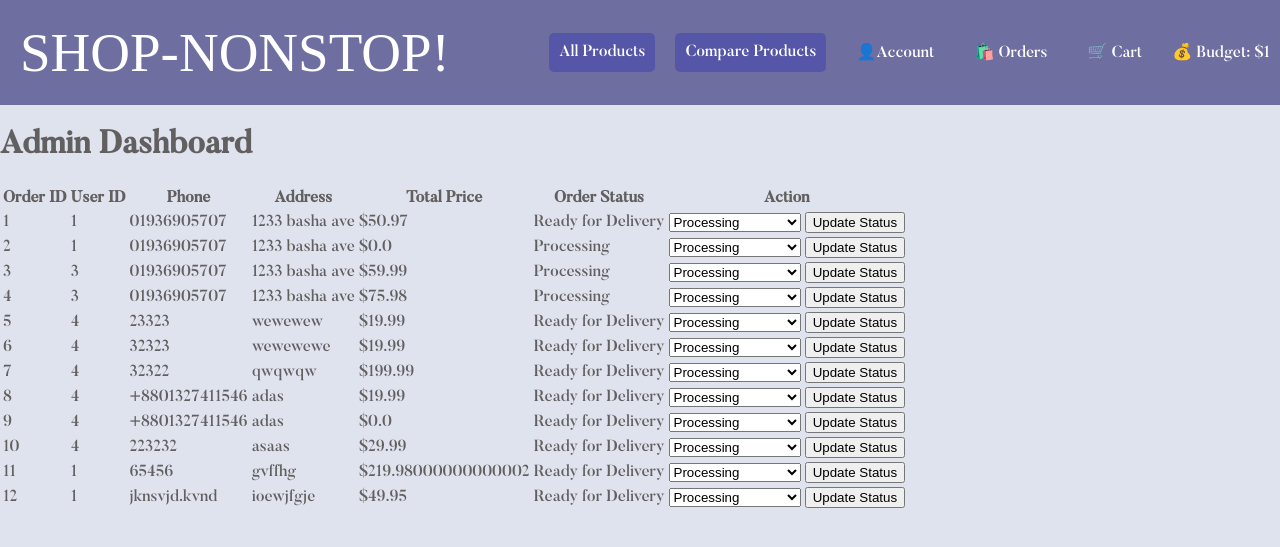
After one commit to 0ofpro/E-commerce-Website, a Flask app: page /admin/dashboard in a window 1280 px wide. The commit adds this page. Shown: the top 547 px of the page. Run offline with Flask 3, Linux system fonts and the light colour scheme; a user stored in the database is signed in; some web fonts are replaced.

Commit message:
Order status update from admin dashboard implemented ( Frontend,backend Both)

```diff
--- a/app/routes.py
+++ b/app/routes.py
@@ -1,6 +1,6 @@
 from app import app, db
 from flask import render_template, request, redirect, url_for,flash,session,send_from_directory,abort,jsonify
-from app.models import Items, Order,User,UserPreference, RatingReview,Wishlist,Cart, Deals
+from app.models import Items, Order,User,UserPreference, RatingReview,Wishlist,Cart, Deals,Admin
 from sqlalchemy.sql import text,or_
 from math import ceil
 from datetime import datetime
@@ -535,22 +535,31 @@ def track_order():
     else:
         return redirect(url_for('login'))
 # Route to render the compare page
+
+
+
+
+
 @app.route('/compare', methods=['GET', 'POST'])
 def compare_items():
     if request.method == 'POST':
+
         # Retrieve selected items' IDs from the form
         item1_id = request.form.get('item1')
         item2_id = request.form.get('item2')
+
 
         # Query the database to retrieve item details
         item1 = Items.query.filter_by(Item_ID=item1_id).first()
         item2 = Items.query.filter_by(Item_ID=item2_id).first()
 
+
+
         # Check if both items are found
         if item1 and item2:
             # Pass compared items to the template along with image URLs
-            item1_pic = item1.pic if item1.pic else None
-            item2_pic = item2.pic if item2.pic else None
+            item1_pic = url_for('static', filename=item1.pic) if item1.pic else None
+            item2_pic = url_for('static', filename=item2.pic) if item2.pic else None
             return render_template('compare.html', compared_items={'item1': item1, 'item1_pic': item1_pic, 'item2': item2, 'item2_pic': item2_pic})
         else:
             flash('One or both items not found', 'error')
@@ -559,3 +568,43 @@ def compare_items():
     # If it's a GET request, render the compare page with item options
     items = Items.query.all()
     return render_template('compare.html', items=items)
+
+
+@app.route('/admin/login', methods=['GET', 'POST'])
+def admin_login():
+    if request.method == 'POST':
+        username = request.form['username']
+        password = request.form['password']
+        # Check if the credentials match an admin record in the database
+        admin = Admin.query.filter_by(username=username, password=password).first()
+        if admin:
+            # Store admin ID in session
+            session['admin_id'] = admin.id
+            return redirect(url_for('admin_dashboard'))
+        else:
+            flash('Invalid admin credentials', 'error')
+    return render_template('admin_login.html')
+
+
+@app.route('/admin/dashboard')
+def admin_dashboard():
+    if 'admin_id' not in session:
+        return redirect(url_for('admin_login'))
+    # Retrieve orders from the database
+    orders = Order.query.all()
+    return render_template('admin_dashboard.html', orders=orders)
+
+
+@app.route('/admin/update_order_status/<int:order_id>', methods=['POST'])
+def update_order_status(order_id):
+    if 'admin_id' not in session:
+        return redirect(url_for('admin_login'))
+    new_status = request.form['status']
+    order = Order.query.get(order_id)
+    if order:
+        order.tracking_level = new_status
+        db.session.commit()
+        flash('Order status updated successfully', 'success')
+    else:
+        flash('Order not found', 'error')
+    return redirect(url_for('admin_dashboard'))
--- /dev/null
+++ b/app/templates/admin_dashboard.html
@@ -0,0 +1,45 @@
+{% extends 'base.html' %}
+{% block content %}
+<div class="container mt-5">
+    <h1 class="mb-4">Admin Dashboard</h1>
+    <div class="table-responsive">
+        <table class="table table-striped">
+            <thead>
+                <tr>
+                    <th>Order ID</th>
+                    <th>User ID</th>
+                    <th>Phone</th>
+                    <th>Address</th>
+                    <th>Total Price</th>
+                    <th>Order Status</th>
+                    <th>Action</th>
+                </tr>
+            </thead>
+            <tbody>
+                {% for order in orders %}
+                    <tr>
+                        <td>{{ order.id }}</td>
+                        <td>{{ order.user_id }}</td>
+                        <td>{{ order.phone }}</td>
+                        <td>{{ order.address }}</td>
+                        <td>${{ order.total_price }}</td>
+                        <td>{{ order.tracking_level }}</td>
+                        <td>
+                            <form action="{{ url_for('update_order_status', order_id=order.id) }}" method="post">
+                                <div class="input-group">
+                                    <select class="form-select" name="status">
+                                        <option value="Processing">Processing</option>
+                                        <option value="Ready for Delivery">Ready for Delivery</option>
+                                        <!-- Add more options as needed -->
+                                    </select>
+                                    <button type="submit" class="btn btn-primary">Update Status</button>
+                                </div>
+                            </form>
+                        </td>
+                    </tr>
+                {% endfor %}
+            </tbody>
+        </table>
+    </div>
+</div>
+{% endblock %}
--- a/app/templates/compare.html
+++ b/app/templates/compare.html
@@ -32,6 +32,7 @@
     <!-- Display compared items here -->
     {% if compared_items %}
         <h2 class="mt-4 text-center">Comparison Results</h2>
+
         <div class="row mt-4">
             <div class="col-md-6 text-center">
 
@@ -42,6 +43,7 @@
                 <img src="{{ item2_pic }}" alt="Item 2 Image">
             </div>
         </div>
+
         <div class="table-responsive">
             <table class="table table-bordered mx-auto">
                 <thead>
```
Also changed, not shown: app/models.py (+8 -0 lines), app/templates/admin_login.html (added, +48 -0 lines), app/templates/base.html (+7 -0 lines), instance/ecommerce.db.
